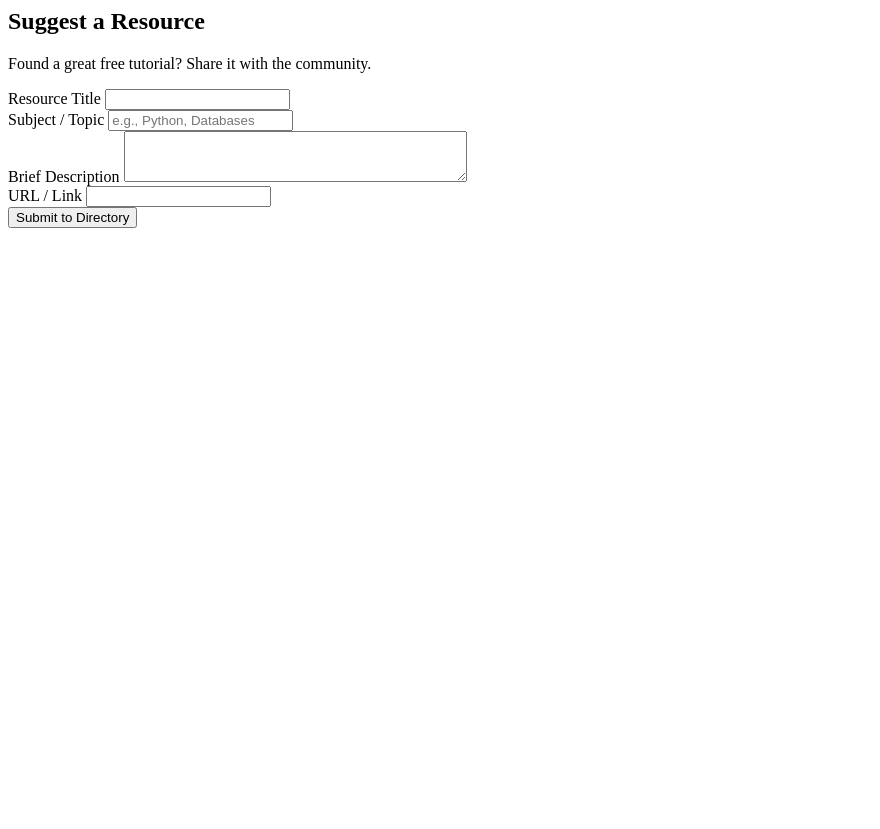
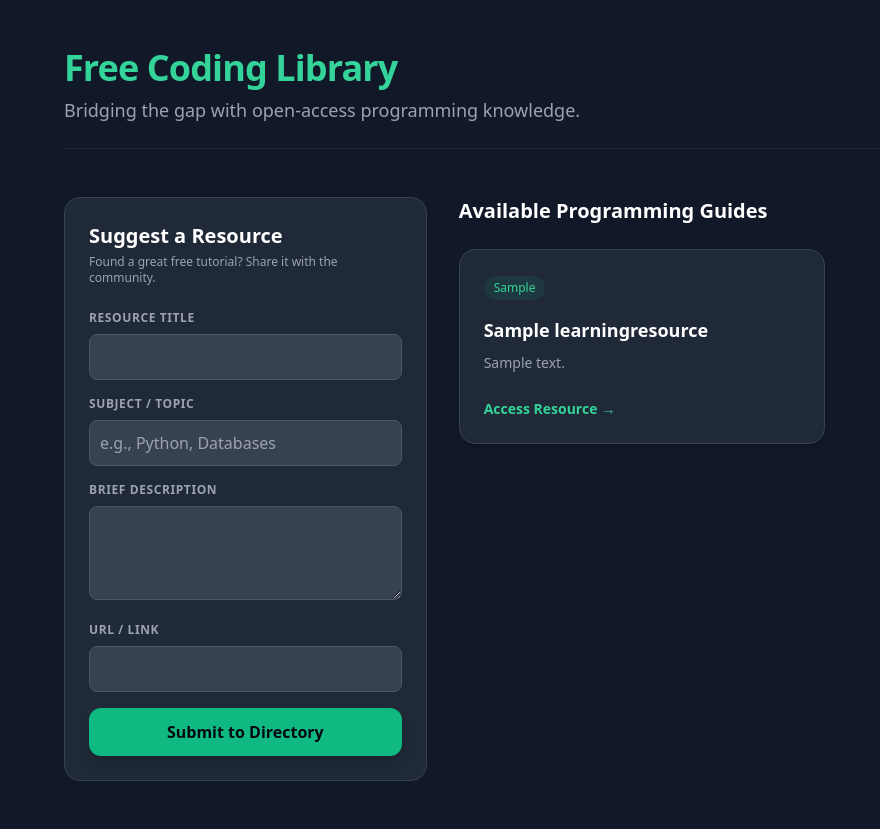
Before and after one commit to arean-m/Free-coding-library, a Django app: page / in a window 1280 px wide. Shown: the whole page, without its empty margins (0-880 px from the left). Before the commit the page ends 228 px from the top, so only its background shows below. Run offline with Django 5.2, Linux system fonts and the light colour scheme; tables that the repository leaves empty hold one stand-in row (values such as "Sample post"); some libraries are stand-ins or nearby versions.

Commit message:
Fix layout tags and update stable Tailwind core

```diff
--- a/resources/templates/resources/index.html
+++ b/resources/templates/resources/index.html
@@ -1,3 +1,21 @@
+<!DOCTYPE html>
+<html lang="en">
+<head>
+    <meta charset="UTF-8">
+    <meta name="viewport" content="width=device-width, initial-scale=1.0">
+    <title>Free Coding Library</title>
+    <script src="https://cdn.tailwindcss.com"></script>
+</head>
+<body class="bg-gray-900 text-gray-100 font-sans min-h-screen p-6 md:p-12">
+    <div class="max-w-6xl mx-auto">
+
+        <header class="mb-12 border-b border-gray-800 pb-6">
+            <h1 class="text-4xl font-bold text-emerald-400 tracking-tight">Free Coding Library</h1>
+            <p class="text-gray-400 mt-2 text-lg">Bridging the gap with open-access programming knowledge.</p>
+        </header>
+
+        <div class="grid gap-8 lg:grid-cols-3">
+
             <div class="lg:col-span-1 bg-gray-800 border border-gray-700 rounded-2xl p-6 h-fit sticky top-6">
                 <h2 class="text-xl font-bold text-white mb-1">Suggest a Resource</h2>
                 <p class="text-xs text-gray-400 mb-6">Found a great free tutorial? Share it with the community.</p>
@@ -27,3 +45,32 @@
                     </button>
                 </form>
             </div>
+
+            <div class="lg:col-span-2">
+                <h2 class="text-xl font-bold text-white mb-6">Available Programming Guides</h2>
+                <div class="grid gap-6 sm:grid-cols-2">
+                    {% for item in resources %}
+                    <div class="bg-gray-800 border border-gray-700 rounded-2xl p-6 shadow-md hover:border-emerald-500 transition duration-200 flex flex-col justify-between">
+                        <div>
+                            <span class="inline-block bg-emerald-500/10 text-emerald-400 text-xs px-2.5 py-1 rounded-full font-medium mb-4">
+                                {{ item.topic }}
+                            </span>
+                            <h3 class="text-lg font-semibold mb-2 text-white">{{ item.title }}</h3>
+                            <p class="text-gray-400 text-sm mb-6 leading-relaxed">{{ item.description }}</p>
+                        </div>
+                        <a href="{{ item.resource_url }}" target="_blank" class="inline-flex items-center text-sm font-semibold text-emerald-400 hover:text-emerald-300 group mt-auto">
+                            Access Resource <span class="transform group-hover:translate-x-1 transition-transform duration-150 ml-1">&rarr;</span>
+                        </a>
+                    </div>
+                    {% empty %}
+                    <div class="text-center py-12 bg-gray-800 border border-dashed border-gray-700 rounded-2xl col-span-2">
+                        <p class="text-gray-500">The library directory is empty. Use the submission panel to add the first card!</p>
+                    </div>
+                    {% endfor %}
+                </div>
+            </div>
+
+        </div>
+    </div>
+</body>
+</html>
```
Lines whose indentation alone changed are shown as unchanged.
